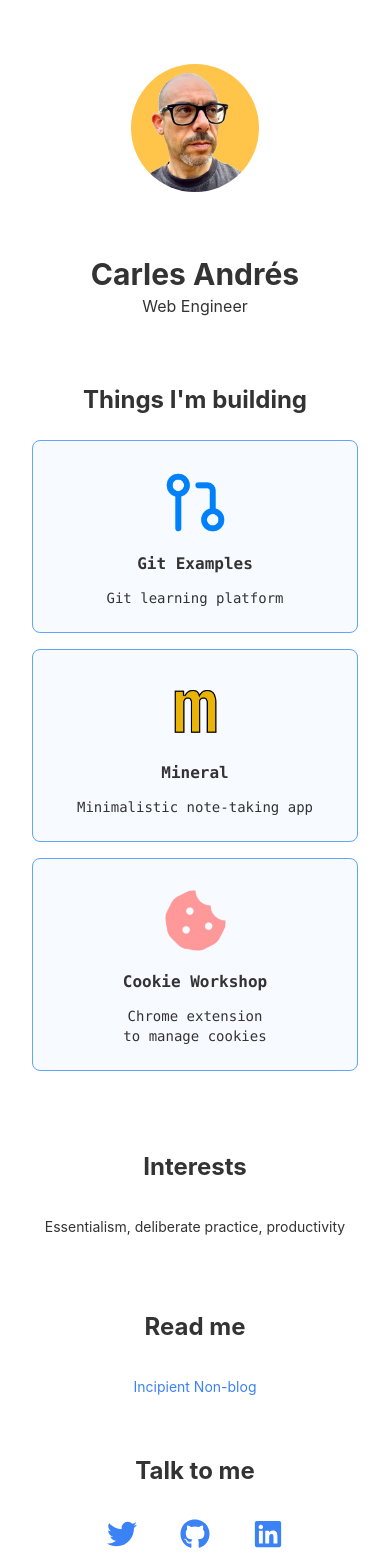
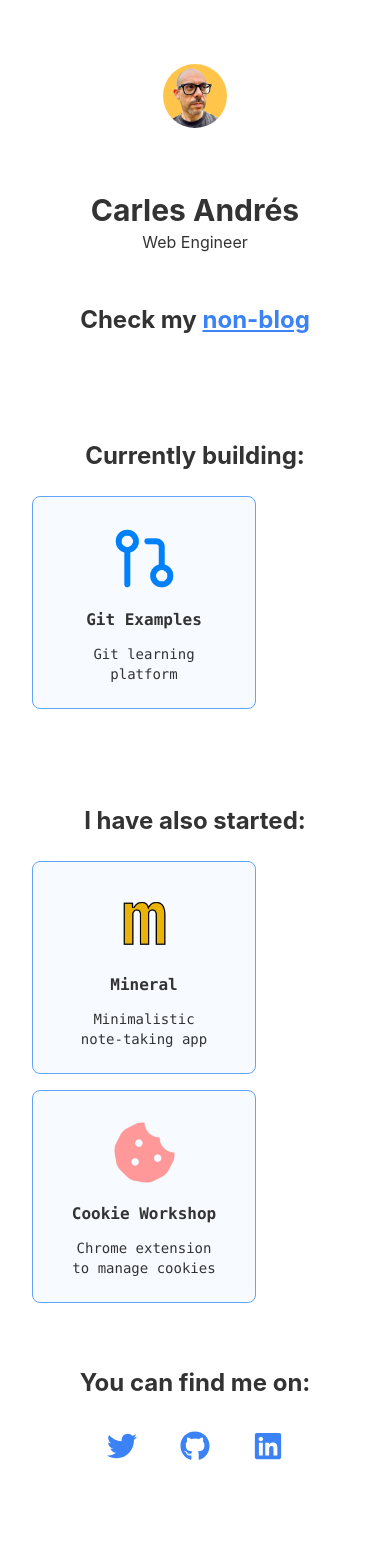
Before and after one commit to carlesandres/mineral, a Next.js app in the folder apps/carlesandres/: page / in a window 390 px wide. Shown: the top 1568 px of the page. Built offline with nearby package versions, Linux system fonts and the light colour scheme.

Commit message:
Small touches to personal website

```diff
--- a/apps/carlesandres/src/app/page.tsx
+++ b/apps/carlesandres/src/app/page.tsx
@@ -11,8 +11,8 @@ const Homepage = () => (
   <div>
     <main className="sm:mt-8">
       <div className="central-col mx-auto w-full max-w-4xl text-center leading-7 sm:text-left">
-        <section className="mb-8 sm:mb-16 text-center flex flex-col sm:gap-2">
-          <div className="py-16 ">
+        <section className="mb-8 flex flex-col text-center sm:mb-16 sm:gap-2">
+          <div className="py-16">
             <ProfileImage className="mx-auto" />
           </div>
           <div className="mx-auto text-3xl font-bold sm:text-4xl">
@@ -21,15 +21,33 @@ const Homepage = () => (
           <p>Web Engineer</p>
         </section>
 
-        <section className="mb-8 sm:mb-16 p-8 sm:p-0 text-center text-base sm:text-lg">
-          <h2 className="mb-6 text-2xl font-bold ">{`Things I'm building`}</h2>
-          <div className="flex flex-col gap-4 sm:flex-row sm:gap-8">
+        <section className="mb-8 p-4 text-center text-sm !leading-10 sm:mb-16 sm:text-base">
+          <h2 className="mb-6 text-2xl font-bold">
+            Check my{' '}
+            <Link
+              href="/non-blog"
+              className="text-blue-500 underline hover:text-blue-600"
+            >
+              non-blog
+            </Link>
+          </h2>
+        </section>
+
+        <section className="mb-8 p-8 text-center text-base sm:mb-16 sm:p-0 sm:text-lg">
+          <h2 className="mb-6 text-2xl font-bold">{`Currently building:`}</h2>
+          <div className="flex flex-col justify-center gap-4 sm:flex-row sm:gap-8">
             <AppBanner
               href="https://gitexamples.com"
               title="Git Examples"
               description="Git learning platform"
               image={gitExImage}
             />
+          </div>
+        </section>
+
+        <section className="mb-8 p-8 text-center text-base sm:mb-16 sm:p-0 sm:text-lg">
+          <h2 className="mb-6 text-2xl font-bold">{`I have also started:`}</h2>
+          <div className="flex flex-col gap-4 sm:flex-row sm:justify-center sm:gap-8">
             <AppBanner
               href="https://mnral.com"
               title="Mineral"
@@ -45,20 +63,8 @@ const Homepage = () => (
           </div>
         </section>
 
-        <section className="mb-8 sm:mb-16 p-4 text-center text-sm !leading-10 sm:text-base">
-          <h2 className="mb-6 text-2xl font-bold ">{`Interests`}</h2>
-            {`Essentialism, deliberate practice, productivity`}
-        </section>
-
-        <section className="mb-8 sm:mb-16 p-4 text-center text-sm !leading-10 sm:text-base">
-          <h2 className="mb-6 text-2xl font-bold ">{`Read me`}</h2>
-          <Link href="/non-blog"
-            className="text-blue-500 hover:underline"
-          >Incipient Non-blog</Link>
-        </section>
-
         <section className="mx-auto my-auto pb-36 text-center sm:mt-6">
-          <h2 className="mb-6 text-2xl font-bold ">{`Talk to me`}</h2>
+          <h2 className="mb-6 text-2xl font-bold">{`You can find me on:`}</h2>
           <div className="inline-flex w-48 justify-between gap-4 sm:gap-8">
             <IconLink href="http://twitter.com/carlesandres">
               <FaTwitter />
--- a/apps/carlesandres/src/components/AppBanner.tsx
+++ b/apps/carlesandres/src/components/AppBanner.tsx
@@ -13,12 +13,11 @@ const AppBanner = (props: AppBannerProps) => {
   return (
     <Link
       href={href}
-      className="flex flex-col font-mono items-center flex-1 rounded-lg border border-blue-400 bg-blue-50/50
-      transition-colors hover:border-zinc-600 hover:bg-zinc-50 p-6 space-y-3"
+      className="flex max-w-56 flex-1 flex-col items-center space-y-3 rounded-lg border border-blue-400 bg-blue-50/50 p-6 font-mono transition-colors hover:border-zinc-600 hover:bg-zinc-50"
     >
       <Image src={image} alt={title} width={75} height={75} />
       <div className="font-bold">{title}</div>
-      <div className=" text-sm text-balance">{description}</div>
+      <div className="text-balance text-sm">{description}</div>
     </Link>
   );
 };
--- a/apps/carlesandres/src/components/Layout.tsx
+++ b/apps/carlesandres/src/components/Layout.tsx
@@ -9,7 +9,7 @@ const Layout = (props: Props) => {
     <div>
       <Header />
       <main>
-        <div className="prose mx-auto w-full max-w-3xl pt-4 sm:pt-12">
+        <div className="prose mx-auto w-full max-w-3xl px-6 py-6 sm:py-12">
           {props.children}
         </div>
       </main>
--- a/apps/carlesandres/src/components/ProfileImage.tsx
+++ b/apps/carlesandres/src/components/ProfileImage.tsx
@@ -8,16 +8,17 @@ export interface ProfileImageProps {
 }
 
 const ProfileImage = (props: ProfileImageProps) => {
-  const { size = 128, className } = props;
+  const { className } = props;
 
   return (
-    <Image
-      className={cn('rounded-full', className)}
-      src={profileImage}
-      alt="Carles Andrés profile picture"
-      width={size}
-      height={size}
-    />
+    <div
+      className={cn(
+        `relative h-16 w-16 overflow-hidden rounded-full sm:h-32 sm:w-32`,
+        className,
+      )}
+    >
+      <Image src={profileImage} alt="Carles Andrés profile picture" fill />
+    </div>
   );
 };
 
--- a/apps/carlesandres/src/pages/non-blog/hi.mdx
+++ b/apps/carlesandres/src/pages/non-blog/hi.mdx
@@ -1,6 +1,8 @@
 # Welcome to my non-blog
 
-Hi! Welcome to my non-blog. I'm going to call it a non-blog because I don't plan to follow any of the usual blog conventions.
+Hi there!
+
+I'm going this call it a non-blog because I don't plan to follow any of the usual blog conventions.
 
 In particular, these are the rules I plan to follow (or not):
 
@@ -8,4 +10,4 @@ In particular, these are the rules I plan to follow (or not):
 - I will rewrite any posts whenever I feel like it. I will ruthlessly remove and modify content.
 - I will change these rules whenever I feel like it.
 
-This post is likely to be updated or deleted in the future without warning.
+Even this post is likely to be updated or deleted in the future without warning.
```
